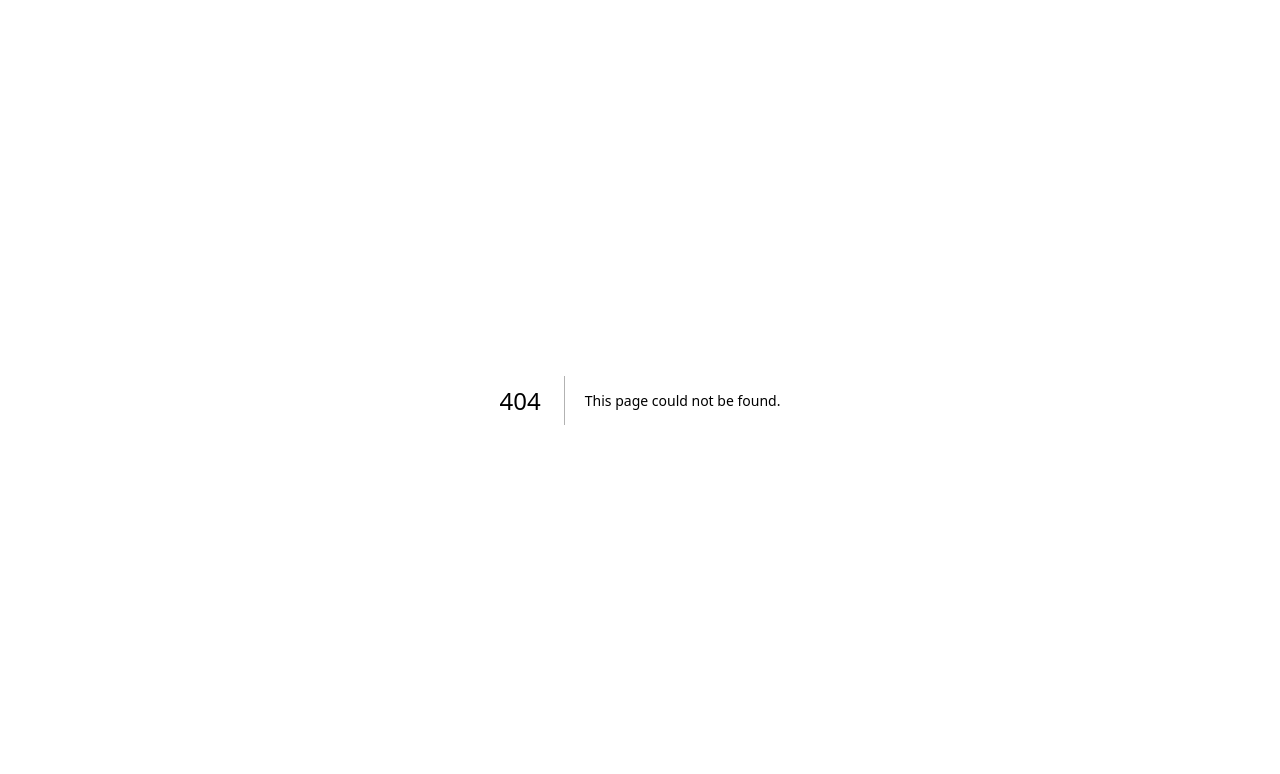
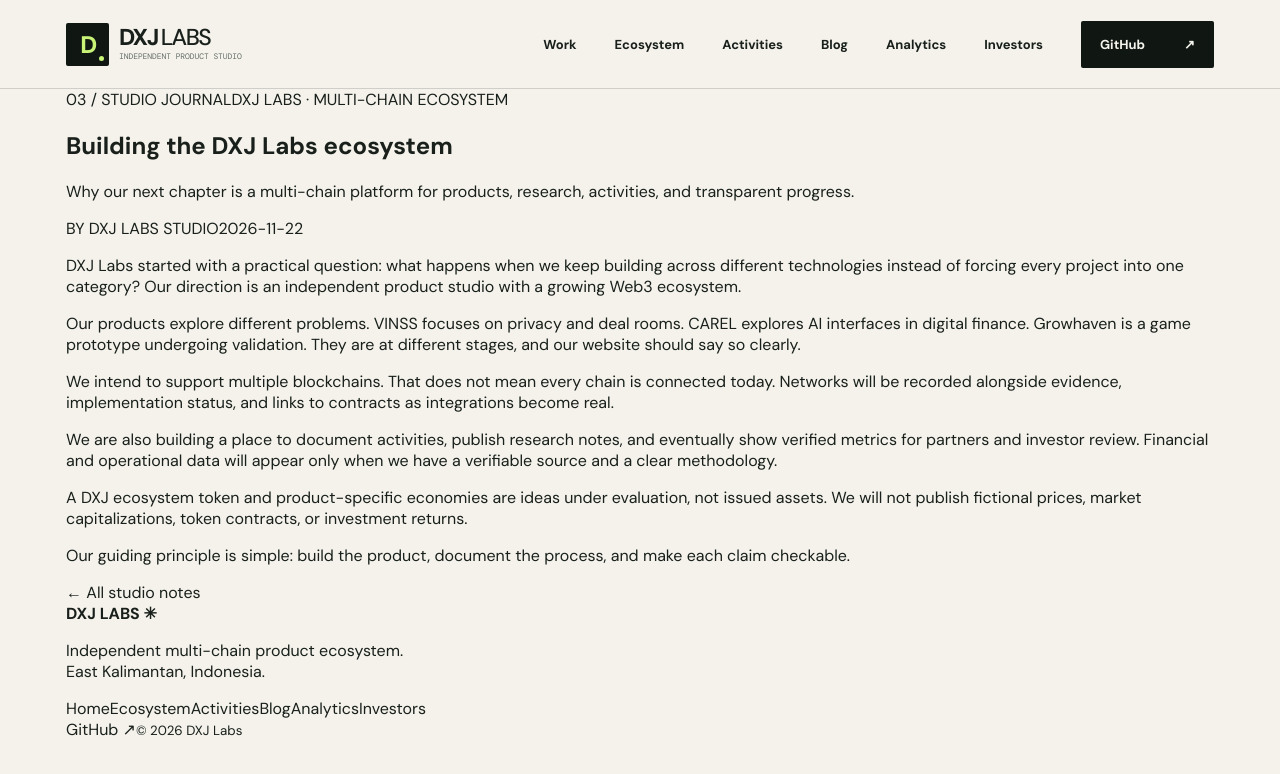
Before and after one commit to DXJLabs/dxj-labs-site, a Next.js app: page /blog/building-the-dxj-labs-ecosystem in a window 1280 px wide. Before the commit this address had no page. Shown: the top 774 px of the page. Built offline with nearby package versions, Linux system fonts and the light colour scheme.

Commit message:
feat: add functional multi-chain ecosystem content routes

```diff
--- /dev/null
+++ b/app/blog/[slug]/page.tsx
@@ -0,0 +1,23 @@
+import type { Metadata } from "next";
+import Link from "next/link";
+import { notFound } from "next/navigation";
+import PlatformPage from "../../../components/PlatformPage";
+import { publishedArticles } from "../../../lib/platform";
+
+export function generateStaticParams() { return publishedArticles.map(article => ({ slug: article.slug })); }
+export async function generateMetadata({ params }: { params: Promise<{ slug: string }> }): Promise<Metadata> {
+  const { slug } = await params;
+  const a = publishedArticles.find(article => article.slug === slug);
+  return a ? { title: `${a.title} | DXJ Labs`, description: a.excerpt } : { title: "Article not found | DXJ Labs" };
+}
+export default async function ArticlePage({ params }: { params: Promise<{ slug: string }> }) {
+  const { slug } = await params;
+  const article = publishedArticles.find(item => item.slug === slug);
+  if (!article) notFound();
+  return (
+    <PlatformPage number="03" tag={article.category.toUpperCase()} title={article.title} description={article.excerpt}>
+      <article className="platform-article"><div className="platform-article-meta"><span>BY {article.author.toUpperCase()}</span><time dateTime={article.publishedAt}>{article.publishedAt}</time></div><div className="platform-article-body">{article.paragraphs.map((paragraph, i) => <p key={i}>{paragraph}</p>)}</div></article>
+      <div className="platform-back"><Link href="/blog">← All studio notes</Link></div>
+    </PlatformPage>
+  );
+}
```
